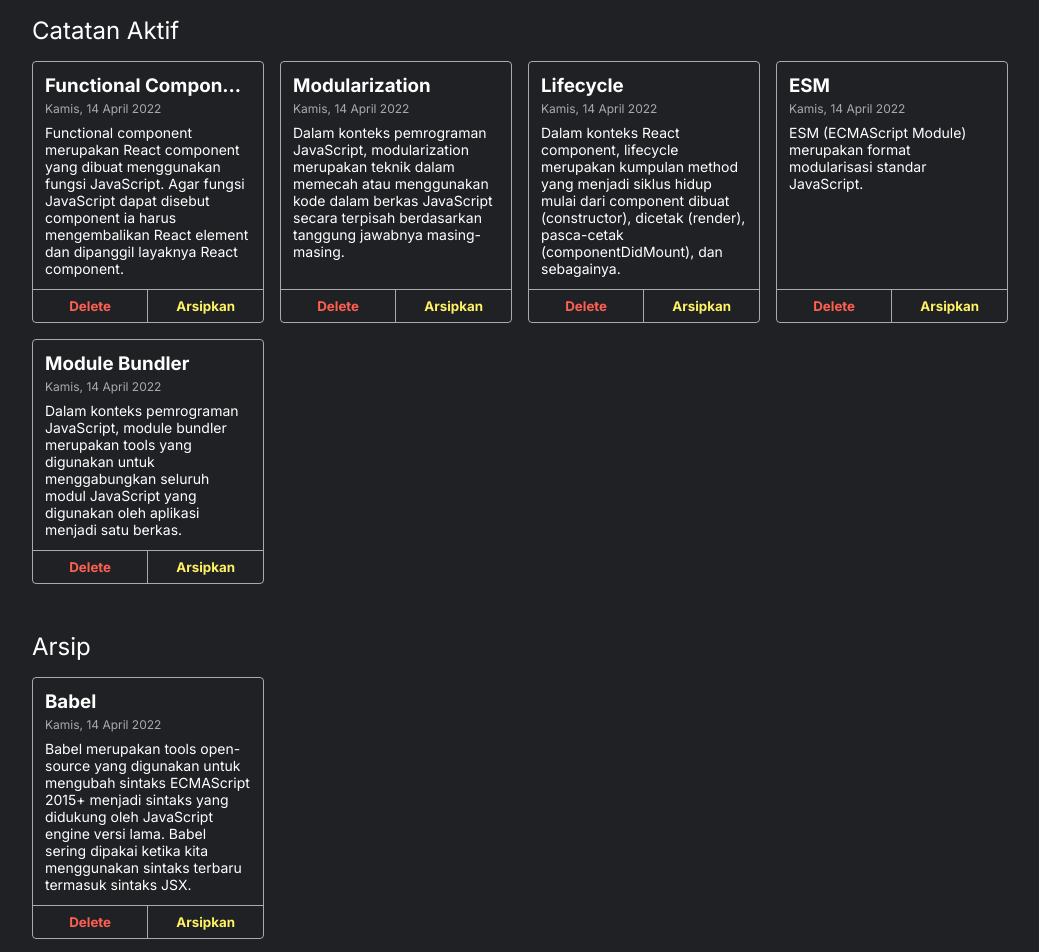
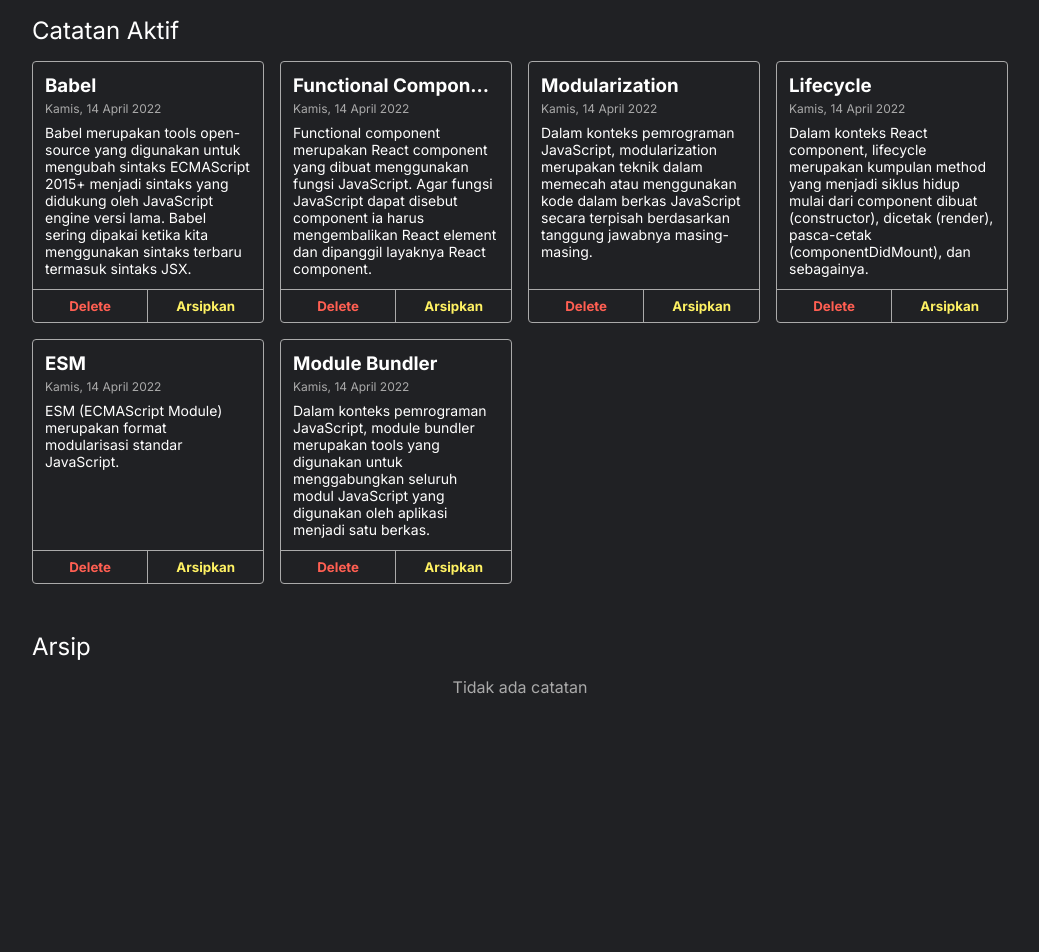
Before and after one commit to pardana/personal-notes, a React (Create React App) app: page / in a window 1280 px wide. Shown: the part 500-1452 px from the top of the page, without its empty margins (120-1159 px from the left). After the commit the page ends 1225 px from the top, so only its background shows below. Built offline with nearby package versions, Linux system fonts and the light colour scheme.

Commit message:
update arsipkan

```diff
--- a/src/components/NoteBody.js
+++ b/src/components/NoteBody.js
@@ -14,11 +14,20 @@ class NoteBody extends React.Component {
     };
 
     this.onDeleteHandler = this.onDeleteHandler.bind(this);
+    this.onArchivedHandler = this.onArchivedHandler.bind(this);
   }
 
   onDeleteHandler = (itemId) => {
     const datas = this.state.datas.filter((data) => data.id !== itemId);
     this.setState({ datas });
+  };
+
+  onArchivedHandler = (itemId) => {
+    const newNotes = [...this.state.datas];
+    const noteIndex = this.state.datas.findIndex((data) => data.id === itemId);
+
+    newNotes[noteIndex].archived = !newNotes[noteIndex].archived;
+    this.setState({ datas: newNotes });
   };
 
   render() {
@@ -31,7 +40,12 @@ class NoteBody extends React.Component {
         <NoteInput />
         <h2>Catatan Aktif</h2>
         {notesAktif.length !== 0 && notesAktif ? (
-          <NoteList datas={datas} onDelete={this.onDeleteHandler} />
+          <NoteList
+            datas={datas}
+            onDelete={this.onDeleteHandler}
+            onArchived={this.onArchivedHandler}
+            label='Arsipkan'
+          />
         ) : (
           <p className="notes-list__empty-message">Tidak ada catatan</p>
         )}
@@ -39,7 +53,12 @@ class NoteBody extends React.Component {
         <h2>Arsip</h2>
 
         {notesArsip.length !== 0 ? (
-          <NoteListArsip datas={datas} onDelete={this.onDeleteHandler} />
+          <NoteListArsip
+            datas={datas}
+            onDelete={this.onDeleteHandler}
+            onArchived={this.onArchivedHandler}
+            label='Pindahkan'
+          />
         ) : (
           <p className="notes-list__empty-message">Tidak ada catatan</p>
         )}
--- a/src/components/NoteItem.js
+++ b/src/components/NoteItem.js
@@ -2,7 +2,7 @@ import React from "react";
 import NoteItemContent from "./NoteItemContent";
 import NoteItemAction from "./NoteItemAction";
 
-function NoteItem({ key, id, body, title, archived, createdAt, onDelete }) {
+function NoteItem({ key, id, body, title, onArchived, createdAt, onDelete, label }) {
   return (
     <div className="note-item">
       <NoteItemContent
@@ -10,14 +10,15 @@ function NoteItem({ key, id, body, title, archived, createdAt, onDelete }) {
         id={id}
         body={body}
         title={title}
-        archived={archived}
+        onArchived={onArchived}
         createdAt={createdAt}
       />
       <NoteItemAction
         key={key}
         id={id}
-        archived={archived}
+        onArchived={onArchived}
         onDelete={onDelete}
+        label={label}
       />
     </div>
   );
--- a/src/components/NoteItemAction.js
+++ b/src/components/NoteItemAction.js
@@ -14,7 +14,12 @@ class NoteItemAction extends React.Component {
         >
           Delete
         </button>
-        <button className="note-item__archive-button">Arsipkan</button>
+        <button
+          onClick={() => this.props.onArchived(this.props.id)}
+          className="note-item__archive-button"
+        >
+          {this.props.label}
+        </button>
       </div>
     );
   }
--- a/src/components/NoteList.js
+++ b/src/components/NoteList.js
@@ -1,7 +1,7 @@
 import React from "react";
 import NoteItem from "./NoteItem";
 
-function NoteList({ datas, onDelete }) {
+function NoteList({ datas, onDelete, onArchived, label }) {
   return (
     <div className="notes-list">
       {datas
@@ -12,9 +12,10 @@ function NoteList({ datas, onDelete }) {
             id={data.id}
             body={data.body}
             title={data.title}
-            archived={data.archived}
             createdAt={data.createdAt}
             onDelete={onDelete}
+            onArchived={onArchived}
+            label={label}
             {...data}
           />
         ))}
--- a/src/components/NoteListArsip.js
+++ b/src/components/NoteListArsip.js
@@ -1,7 +1,7 @@
 import React from "react";
 import NoteItem from "./NoteItem";
 
-function NoteListArsip({ datas, onDelete }) {
+function NoteListArsip({ datas, onDelete, onArchived, label }) {
   return (
     <div className="notes-list">
       {datas
@@ -12,9 +12,10 @@ function NoteListArsip({ datas, onDelete }) {
             id={data.id}
             body={data.body}
             title={data.title}
-            archived={data.archived}
+            onArchived={onArchived}
             createdAt={data.createdAt}
             onDelete={onDelete}
+            label={label}
             {...data}
           />
         ))}
--- a/src/utils/index.js
+++ b/src/utils/index.js
@@ -4,7 +4,7 @@ const getInitialData = () => ([
     title: "Babel",
     body: "Babel merupakan tools open-source yang digunakan untuk mengubah sintaks ECMAScript 2015+ menjadi sintaks yang didukung oleh JavaScript engine versi lama. Babel sering dipakai ketika kita menggunakan sintaks terbaru termasuk sintaks JSX.",
     createdAt: '2022-04-14T04:27:34.572Z',
-    archived: true,
+    archived: false,
   },
   {
     id: 2,
```
